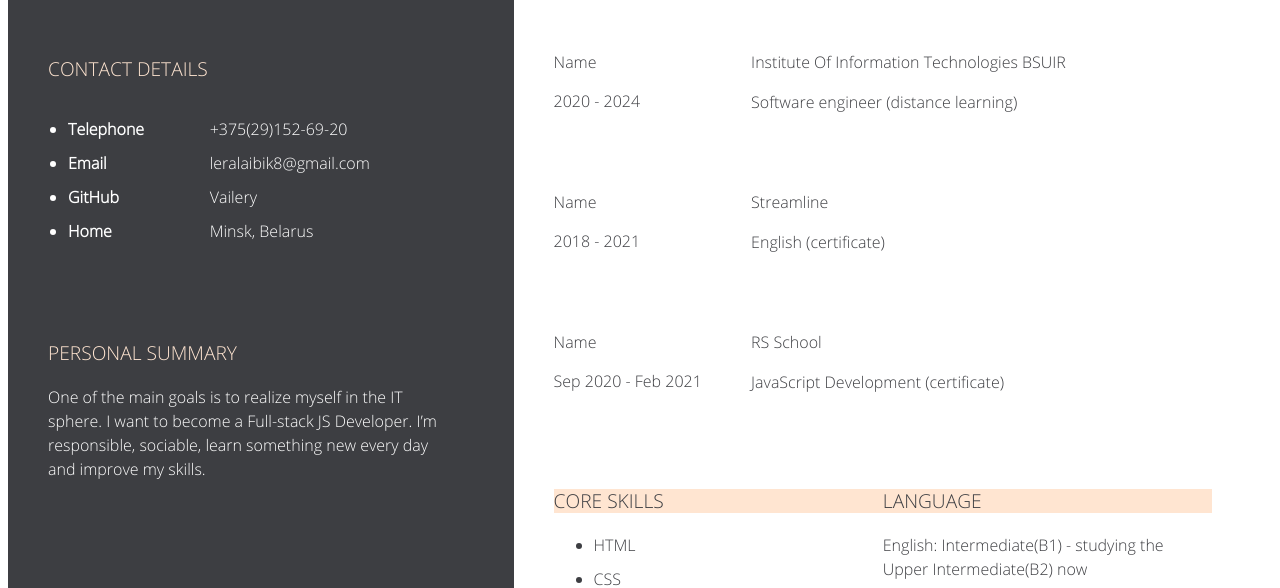
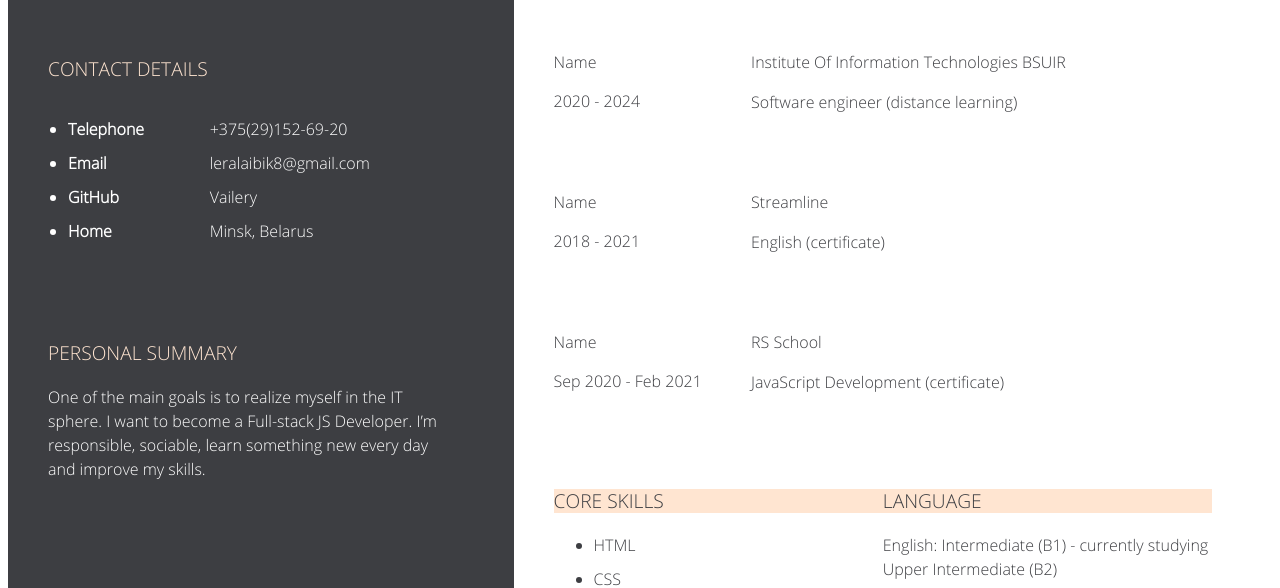
Before and after one commit to Vailery/CV, a plain HTML site: page CV/index.html in a window 1280 px wide. Shown: the part 221-809 px from the top of the page. Drawn offline with Linux system fonts and the light colour scheme.

Commit message:
feat: update resume

```diff
--- a/CV/index.html
+++ b/CV/index.html
@@ -119,7 +119,7 @@
 
                 <div class="section-wrapper clearfix">
                     <h3 class="section-title">Language</h3>
-                    <p>English: Intermediate(B1) - studying the Upper Intermediate(B2) now</p>
+                    <p>English: Intermediate (B1) - currently studying Upper Intermediate (B2)</p>
                 </div>
 
                 <div class="section-wrapper clearfix">
```
